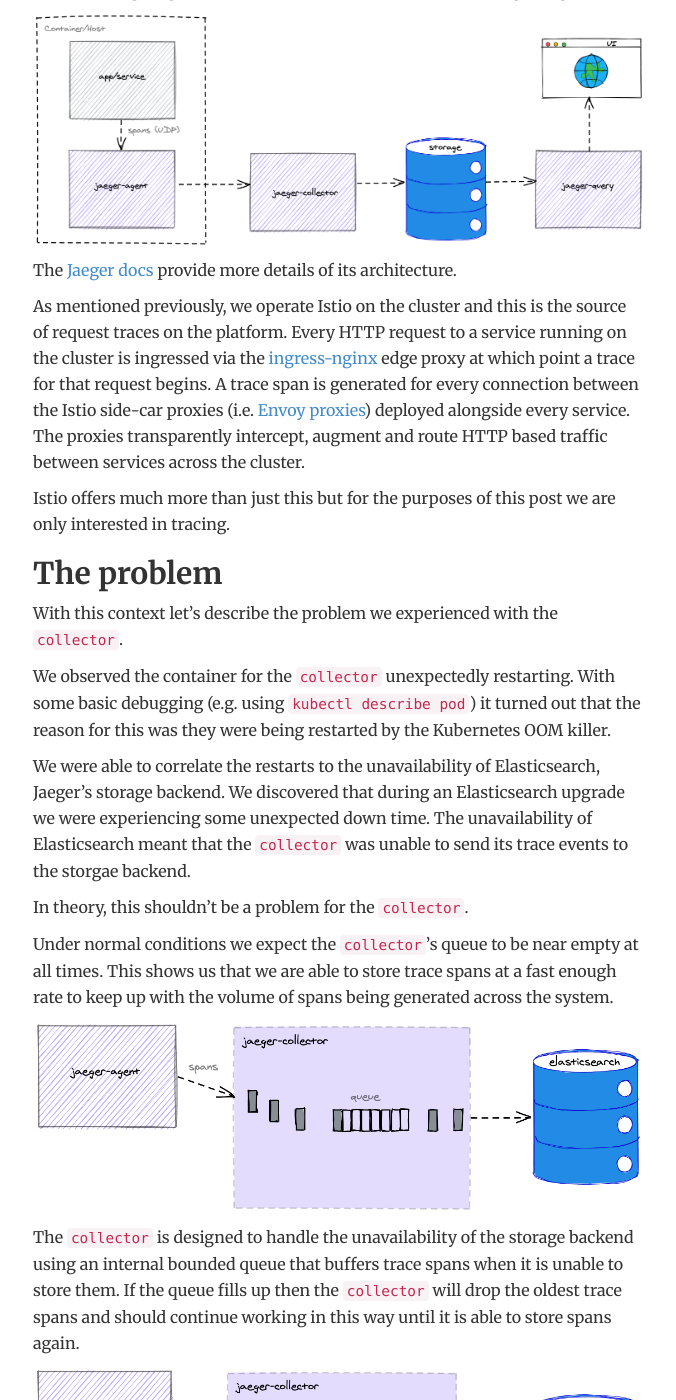
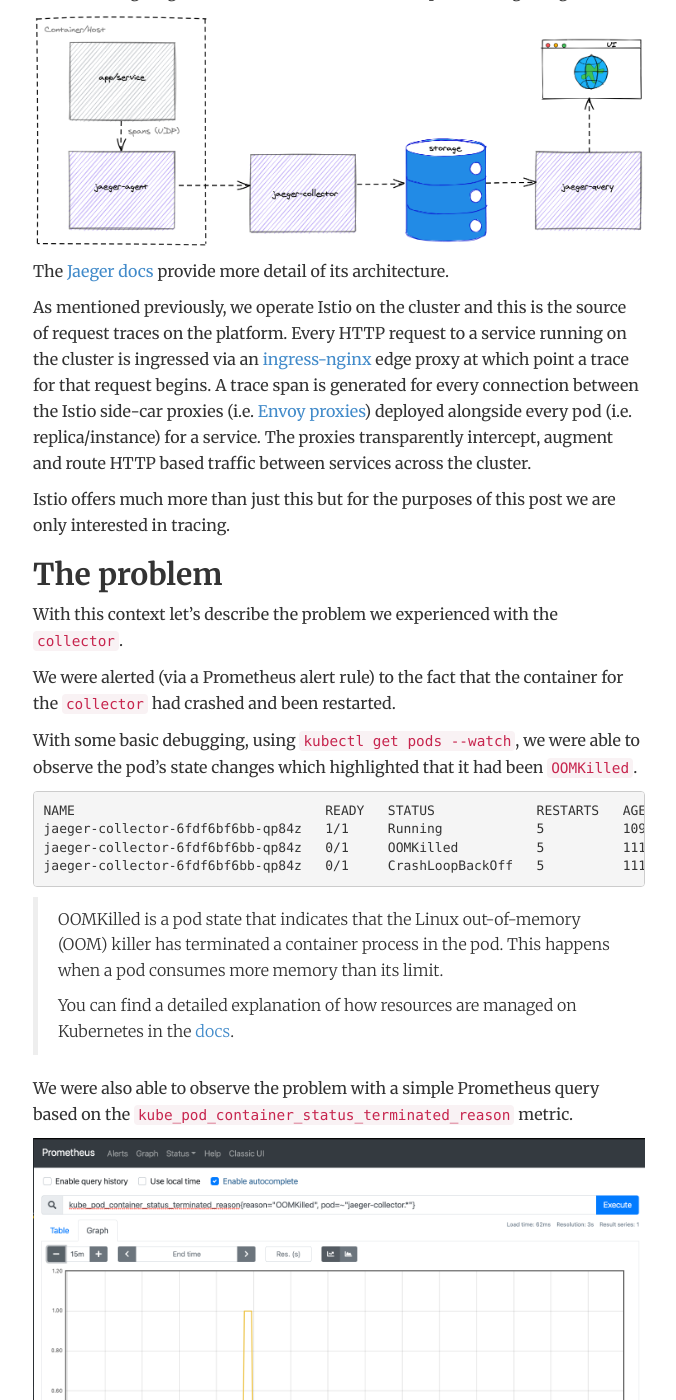
Before and after one commit to nickebbitt/nickebbitt.github.io, a Jekyll site: the page built from _posts/2021-02-14-debugging-a-jaeger-memory-issue.md, in a window 1280 px wide and 1400 px high, scrolled down 728 px. Shown: the whole window, without its empty margins (301-977 px from the left). Built offline with Jekyll 4.4.1, drawn with Linux system fonts in a browser that asks for light colours; comment, search, counter and statistics services are not loaded; some of the changed text lies outside the part shown.

Commit message:
Updates: ready for review

````diff
--- a/_posts/2021-02-14-debugging-a-jaeger-memory-issue.md
+++ b/_posts/2021-02-14-debugging-a-jaeger-memory-issue.md
@@ -15,18 +15,18 @@
 * `agent` - listens for span sent over UDP, batches them and sends to the `collector`
 * `collector` - receives traces from `agents` and runs them through a processing pipeline. Ultimately the `collector` is responsible for storing traces in a backend data store, in our case [Elasticsearch](https://www.elastic.co/elasticsearch/)
 * `query` - retrieves traces from storage to display in the frontend/UI
-* frontend/UI - used to query and visualise traces for end users
-* storage - pluggable storage component in which the `collector` will persist spans
+* `frontend`/UI - used to query and visualise traces for end users
+* `storage` - pluggable storage component in which the `collector` will persist spans
 
 The following diagram illustrates the flow of trace spans through Jaeger.
 
 ![Jaeger Architecture](/assets/jaeger-memory-debug/jaeger-architecture.png){:class="img-responsive"}
 
-The [Jaeger docs](https://www.jaegertracing.io/docs/1.21/architecture/) provide more details of its architecture.
+The [Jaeger docs](https://www.jaegertracing.io/docs/1.21/architecture/) provide more detail of its architecture.
 
 As mentioned previously, we operate Istio on the cluster and this is the source of request traces on the platform.
-Every HTTP request to a service running on the cluster is ingressed via the [ingress-nginx](https://github.com/kubernetes/ingress-nginx) edge proxy at which point a trace for that request begins.
-A trace span is generated for every connection between the Istio side-car proxies (i.e. [Envoy proxies](https://istio.io/latest/docs/ops/deployment/architecture/#envoy)) deployed alongside every service.
+Every HTTP request to a service running on the cluster is ingressed via an [ingress-nginx](https://github.com/kubernetes/ingress-nginx) edge proxy at which point a trace for that request begins.
+A trace span is generated for every connection between the Istio side-car proxies (i.e. [Envoy proxies](https://istio.io/latest/docs/ops/deployment/architecture/#envoy)) deployed alongside every pod (i.e. replica/instance) for a service.
 The proxies transparently intercept, augment and route HTTP based traffic between services across the cluster.
 
 Istio offers much more than just this but for the purposes of this post we are only interested in tracing.
@@ -35,10 +35,26 @@
 
 With this context let's describe the problem we experienced with the `collector`.
 
-We observed the container for the `collector` unexpectedly restarting.
-With some basic debugging (e.g. using `kubectl describe pod`) it turned out that the reason for this was they were being restarted by the Kubernetes OOM killer.
+We were alerted (via a Prometheus alert rule) to the fact that the container for the `collector` had crashed and been restarted.
 
-We were able to correlate the restarts to the unavailability of Elasticsearch, Jaeger's storage backend.
+With some basic debugging, using `kubectl get pods --watch`, we were able to observe the pod's state changes which highlighted that it had been `OOMKilled`.
+
+```
+NAME                                READY   STATUS             RESTARTS   AGE
+jaeger-collector-6fdf6bf6bb-qp84z   1/1     Running            5          109m
+jaeger-collector-6fdf6bf6bb-qp84z   0/1     OOMKilled          5          111m
+jaeger-collector-6fdf6bf6bb-qp84z   0/1     CrashLoopBackOff   5          111m
+```
+
+> OOMKilled is a pod state that indicates that the Linux out-of-memory (OOM) killer has terminated a container process in the pod. This happens when a pod consumes more memory than its limit.
+>
+> You can find a detailed explanation of how resources are managed on Kubernetes in the [docs](https://kubernetes.io/docs/concepts/configuration/manage-resources-containers/#requests-and-limits).
+
+We were also able to observe the problem with a simple Prometheus query based on the `kube_pod_container_status_terminated_reason` metric.
+
+![Jaeger Prometheus OOMKilled](/assets/jaeger-memory-debug/jaeger-prometheus-oomkilled.png){:class="img-responsive"}
+
+We were able to correlate the restarts to the unavailability of Elasticsearch, Jaeger's `storage` backend.
 We discovered that during an Elasticsearch upgrade we were experiencing some unexpected down time.
 The unavailability of Elasticsearch meant that the `collector` was unable to send its trace events to the storgae backend.
 
@@ -73,19 +89,19 @@
 ![Normal Memory](/assets/jaeger-memory-debug/jaeger-collector-memory-prod.png){:class="img-responsive"}
 
 We expected that when the `collector` queue filled up then memory usage would be constrained to the value we configure it for, and for trace spans to be dropped when the queue was full.
-What actually happened was that before we were able to observe the queue being full and trace spans being dropped the OOM killer would have already done its job.
+What actually happened was that before we were able to observe trace spans being dropped to a full queue the OOM killer had already done its job.
 
 In theory, the max queue size setting of `80mb` should constrain the queue and the amount of memory it consumed.
 This, combined with the overall memory request of `200mb`, should provide ample space for the the collector to be resilient to any scenario that could cause the queue to fill up with memory to spare for the general overheads of the `collector` process.
 
 ## Investigation & understanding
 
-The first step when investigating any issue is to try to recreate it.
+A good first step when investigating an issue is to try to recreate it.
 This can often be easier said than done.
 
-The reality is that it took several attempts seperated by a number of nights sleep to fully understand what was actually happening when the `collector` was unable to store trace spans due to Elasticsearch being unavailable.
+The reality is that it took several attempts (seperated by a number of nights sleep) to fully understand what was actually happening when the `collector` was unable to store trace spans due to Elasticsearch being unavailable.
 
-At Auto Trader we deploy the Delivery Platform to a `testing` cluster on GKE which is an exact replica of `production` from a platform perspective i.e. only the product related workloads differ, the infrastructure and platform services are equivalent.
+At Auto Trader we deploy the Delivery Platform to a `testing` cluster on GKE which is an exact replica of `production` from a platform perspective. The only real differences are the scale (e.g. the resources we make available to the cluster) and the product related workloads that are deployed; the infrastructure and platform services are equivalent.
 
 We also deploy some test services to all environments that serve the purpose of continually verifying that our Istio deployment is behaving as expected by simulating the behaviours we depend on, for example, distributed tracing via Jaeger.
 
@@ -93,13 +109,14 @@
 
 All I needed to do was simulate some load to generate a reasonable volume of trace spans across the system and then break connectivity with Elasticsearch to cause the `collector` queue to fill up.
 
-I used [Apache JMeter](https://jmeter.apache.org/) to generate the load and configured it to send HTTP requests to the Istio test service at a rate of ~150 requests per second. This translates into approximately 1300 ops per seconds (i.e. trace spans) being ingested by Jaeger.
+I used [Apache JMeter](https://jmeter.apache.org/) to generate the load and configured it to send HTTP requests to the Istio test service at a rate of ~150 requests per second. This translates into approximately 1,300 ops per seconds (i.e. trace spans) being ingested by Jaeger.
 
 ![Jaeger Ops](/assets/jaeger-memory-debug/jaeger-ops.png){:class="img-responsive"}
 
 ### Key metrics
 
-The total volume of trace spans is small compared to normal production volumes which peak at around ???. In testing we run fewer replicas so this allowed me to simulate it in relative terms.
+The total volume of trace spans is small compared to normal production volumes which peak at around 45,000 ops/s.
+In testing we run significantly fewer replicas though so this allowed me to simulate it in relative terms.
 
 With the simulated test load the `collector` queue length remains at around zero as expected i.e. as trace spans are ingested they are processed and stored in the Elasticsearch backend at the same rate.
 
@@ -111,21 +128,17 @@
 
 However, if we break connectivity to the Elasticsearch (the storage backend) then the queue starts to fill but before we are able to observe spans being dropped the `collector` container is restarted by the OOM killer.
 
-------- MEMORY GRAPH -------
+![Jaeger Grafana Memory OOMKilled](/assets/jaeger-memory-debug/jaeger-grafana-memory-oomkilled.png){:class="img-responsive"}
 
-------- kubectl events -------
+*NOTE: from 09:41 to 09:46 it appears that the memory has stabilised at around 150m. This in fact just smoothing of the visualisation in Grafana due to the absence of metric data points for the period that the jaeger container was in a crash state when Prometheus was unable to perform its scrape*
 
-Out of curiosity at this point I decided to explore whether I could observe how the `collector` was actually consuming memory. As it is a GoLang process it supports the use of the pprof tool to take a heap dump and visualise where the memory was allocated.
-
--------- collector process heap dump ---------
-
-All the above evidence point towards items on the `collector` queue consuming more memory than the suggested maximum limit specified in the configuration.
+At this point the evidence was pointing towards items on the `collector` queue consuming more memory than the suggested maximum limit specified in the configuration.
 
 Having successfully recreated the issue in a controlled environment this allowed me to experiment with potential solutions.
 
-## Solution
+### Solution
 
-With a better understanding that the memory use of queue was not being limited as we expected it would, this allowed me to experiment with the `collector` configuration to find the settings that would allow us to run the process in a predictable & resilient way.
+With a better understanding that the memory used by the `collector`'s internal queue was not being limited as we expected it allowed me to experiment with the `collector` configuration to find the settings that would allow us to run the process in a predictable & resilient way.
 
 The first idea I had in mind was to vertically scale the memory available to the `collector` process to understand the total memory required to run the process with our current max queue setting of `80mb`.
 
@@ -145,9 +158,15 @@
 
 ![Jaeger Fixed Span Drop](/assets/jaeger-memory-debug/jaeger-fixed-span-drop.png){:class="img-responsive"}
 
-Following this investigation we raised [an issue](https://github.com/jaegertracing/jaeger/issues/2715) with the Jaeger project which they will hopefully look to investigate further and resolve.
+Lovely :)
 
-See https://github.atcloud.io/AutoTrader/helm-platform-jaeger/commit/766fab7335a757e031e28514de8a387175ec0422
+## Wrapping up
+
+Following this investigation we raised [an issue](https://github.com/jaegertracing/jaeger/issues/2715) with the Jaeger project to share our findings which they will hopefully look to investigate further and resolve.
+
+Previous to this issue I was fairly new to Jaeger, safe to say I've become much more intimate with how it's architected and some its inner workings. Often it takes a real problem for you to really grasp how a technology works.
+
+Going forward we are now in a better position to ensure our Jaeger deployment is resilient to failure and, when the times comes, scale it to handle a larger volume of traces across the system.
 
 ## References
 
````
Also changed, not shown: assets/jaeger-memory-debug/jaeger-grafana-memory-oomkilled.png (added), assets/jaeger-memory-debug/jaeger-prometheus-oomkilled.png (added).
